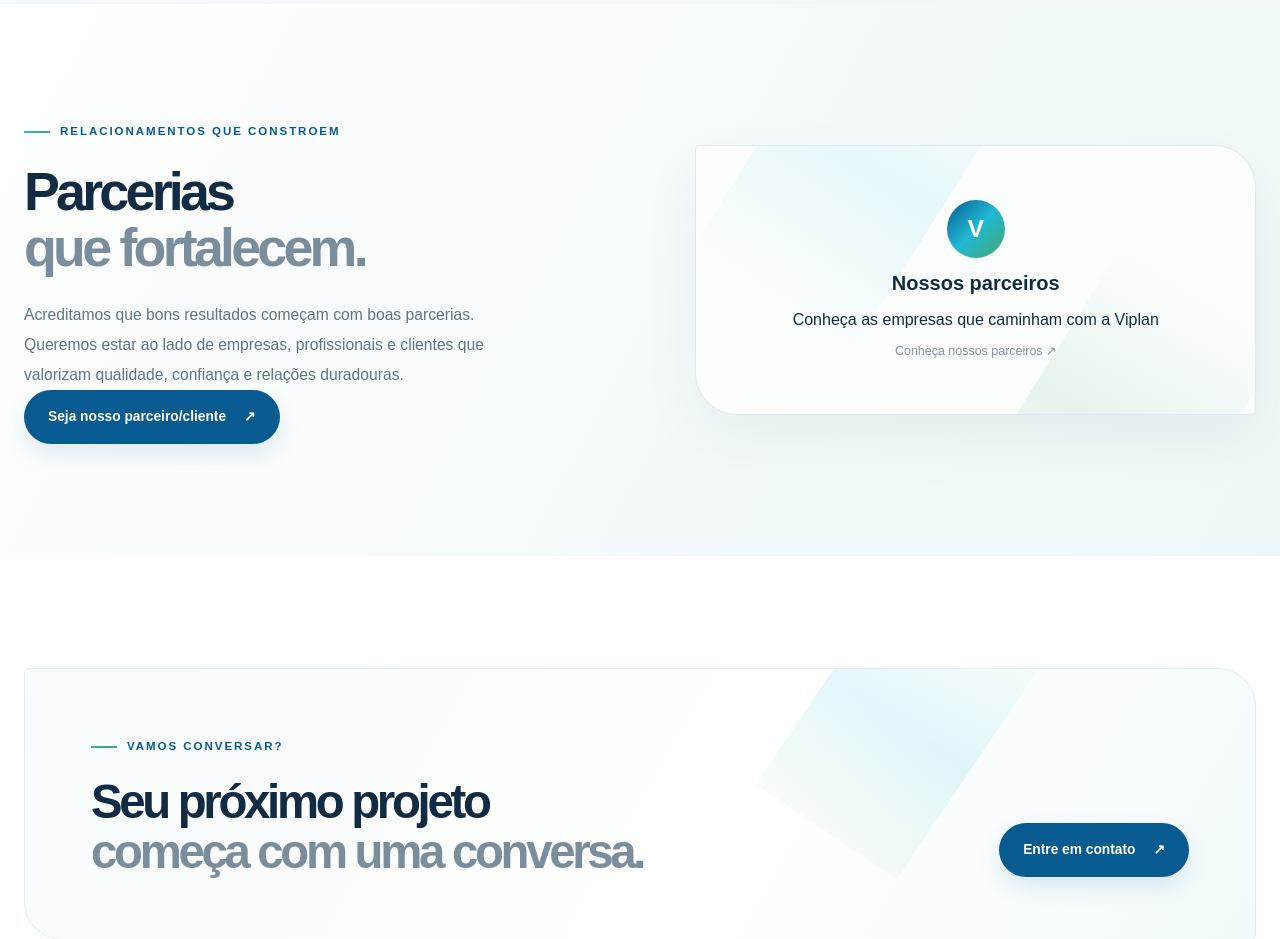
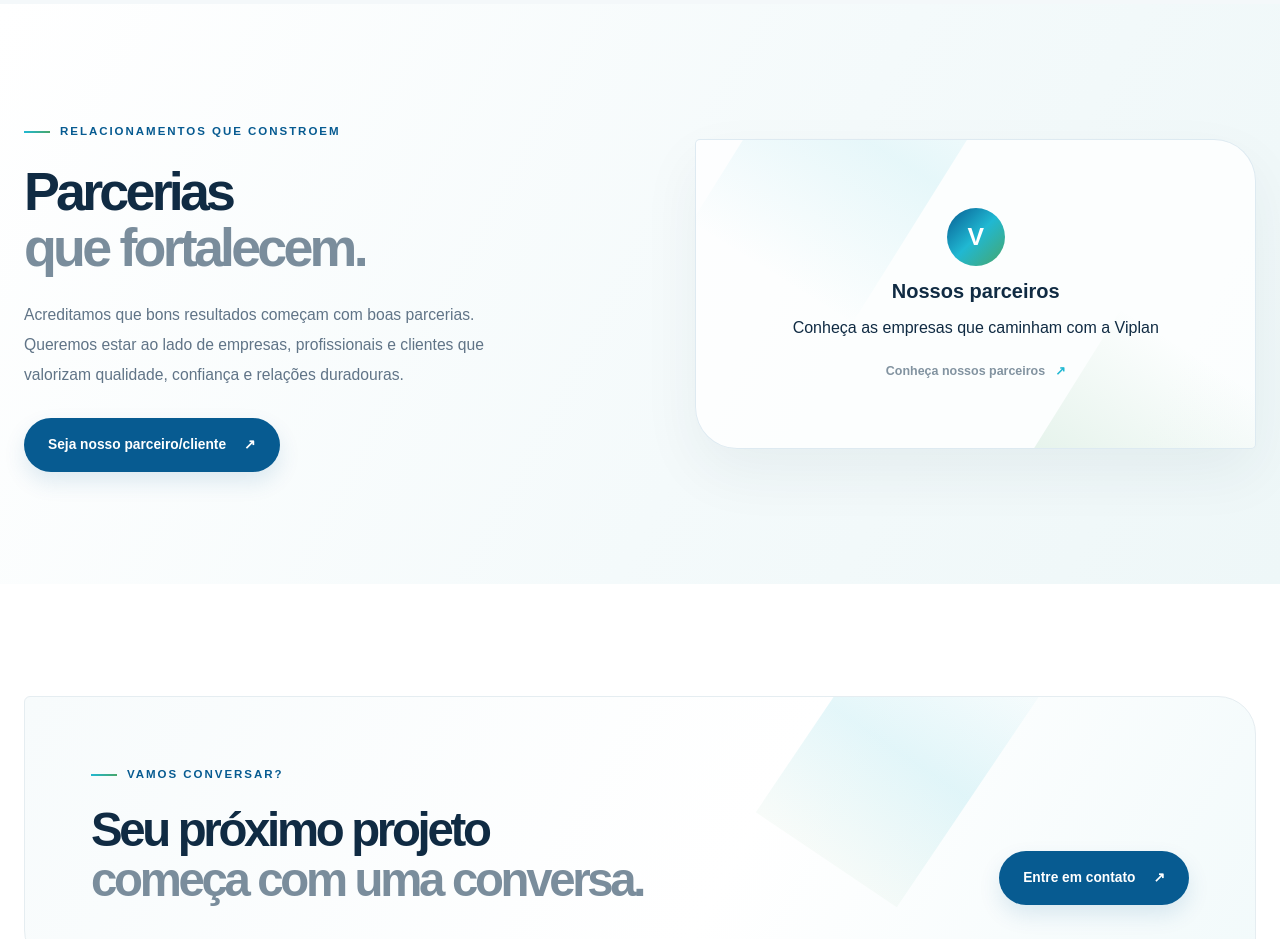
Before and after one commit to altrsl/site-viplan-gpt, a Next.js app: page / in a window 1280 px wide. Shown: the part 2200-3139 px from the top of the page. Built offline with nearby package versions, Linux system fonts and the light colour scheme; no server answers.

Commit message:
Estiliza card e CTA da seção de parcerias

```diff
--- a/app/globals.css
+++ b/app/globals.css
@@ -407,3 +407,36 @@ button, a { -webkit-tap-highlight-color: transparent; }
     border-radius: 3px 21px 0 0;
   }
 }
+
+
+/* Partnerships section: partner discovery and conversion CTA */
+.partnerships-copy > p { max-width: 500px; }
+.partnerships-cta { margin-top: 28px; }
+.partners-placeholder {
+  min-height: 310px;
+  padding: 34px;
+  cursor: pointer;
+  transition: transform .25s ease, box-shadow .25s ease, border-color .25s ease;
+}
+.partners-placeholder:hover {
+  transform: translateY(-6px);
+  border-color: rgba(32,184,210,.42);
+  box-shadow: 0 30px 65px rgba(16,43,67,.11);
+}
+.partners-placeholder__link {
+  position: relative;
+  z-index: 1;
+  display: inline-flex;
+  align-items: center;
+  gap: 10px;
+  margin-top: 12px;
+  color: var(--color-blue);
+  font-size: .82rem;
+  font-weight: 800;
+}
+.partners-placeholder__link span { color: var(--color-cyan); transition: transform .2s ease; }
+.partners-placeholder:hover .partners-placeholder__link span { transform: translate(3px,-3px); }
+@media (max-width: 760px) {
+  .partners-placeholder { min-height: 260px; }
+  .partnerships-cta { width: 100%; max-width: 340px; }
+}
```
